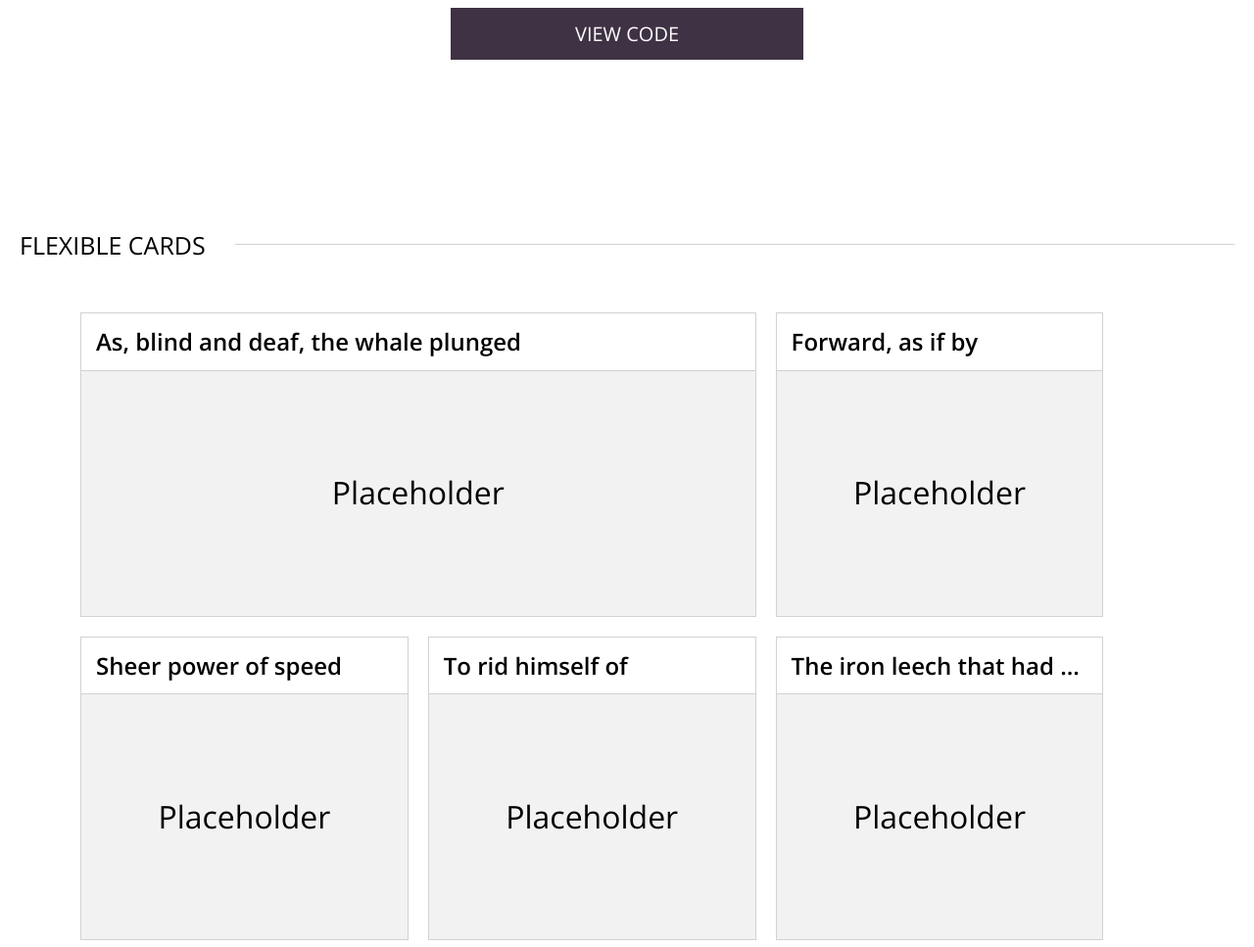
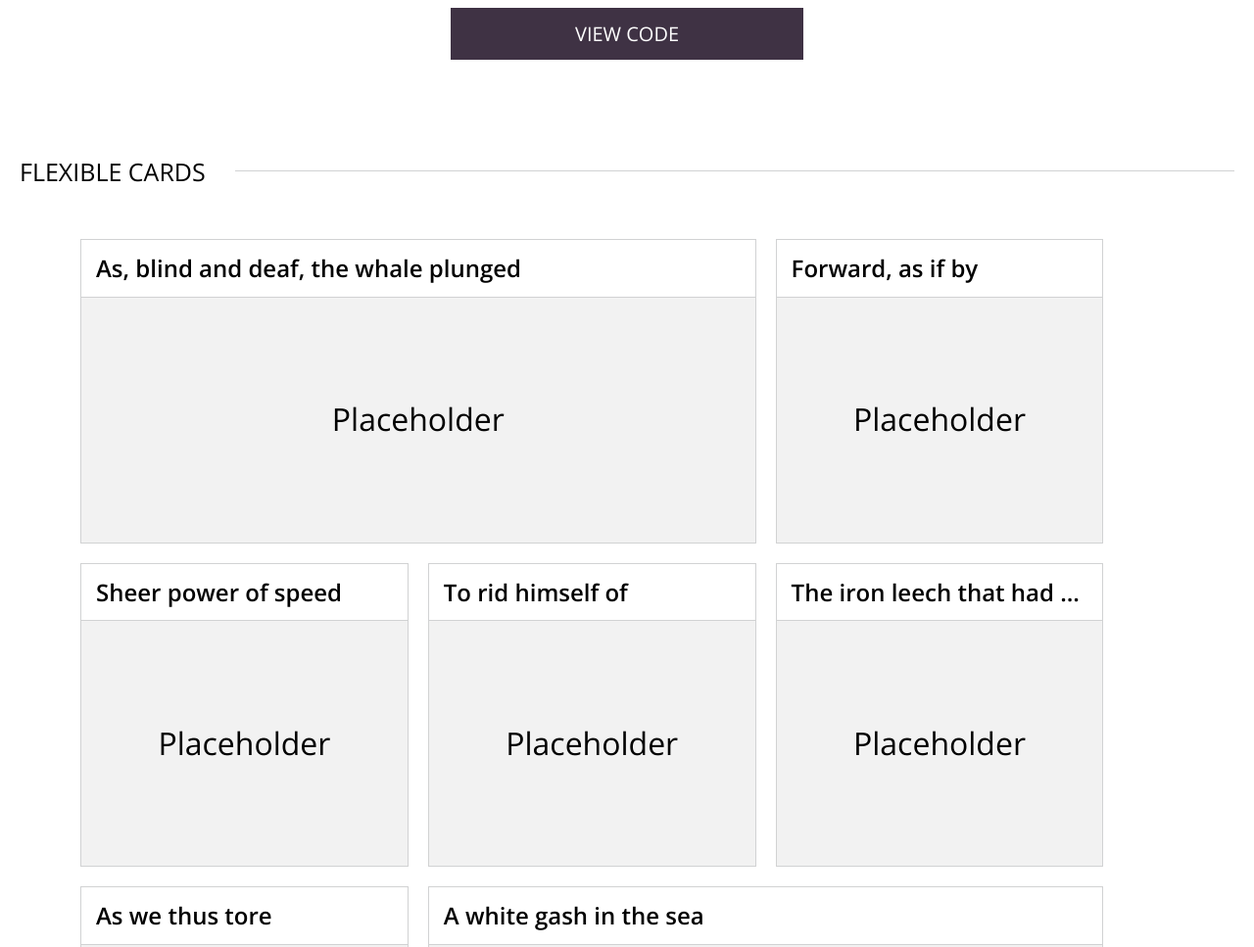
Before and after one commit to jbevis/pattrn-party, a plain HTML site: page index.html in a window 1280 px wide. Shown: the part 800-1767 px from the top of the page at 98% size. Drawn offline with nearby package versions, Linux system fonts and the light colour scheme.

Commit message:
minor css tweaks on margins

```diff
--- a/styles.css
+++ b/styles.css
@@ -261,7 +261,7 @@ a:hover {
 }
 
 .feature {
-  margin: 50px 20px 150px 20px;
+  margin: 50px 20px;
 }
 
 .hidden {
```
